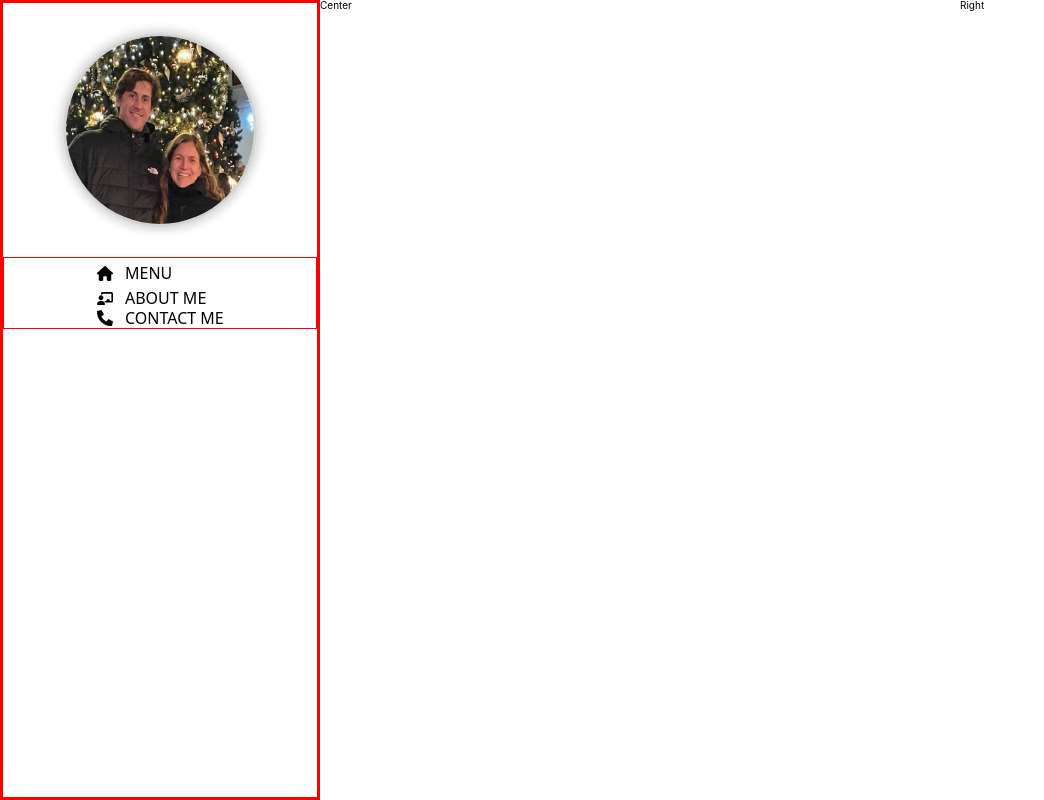
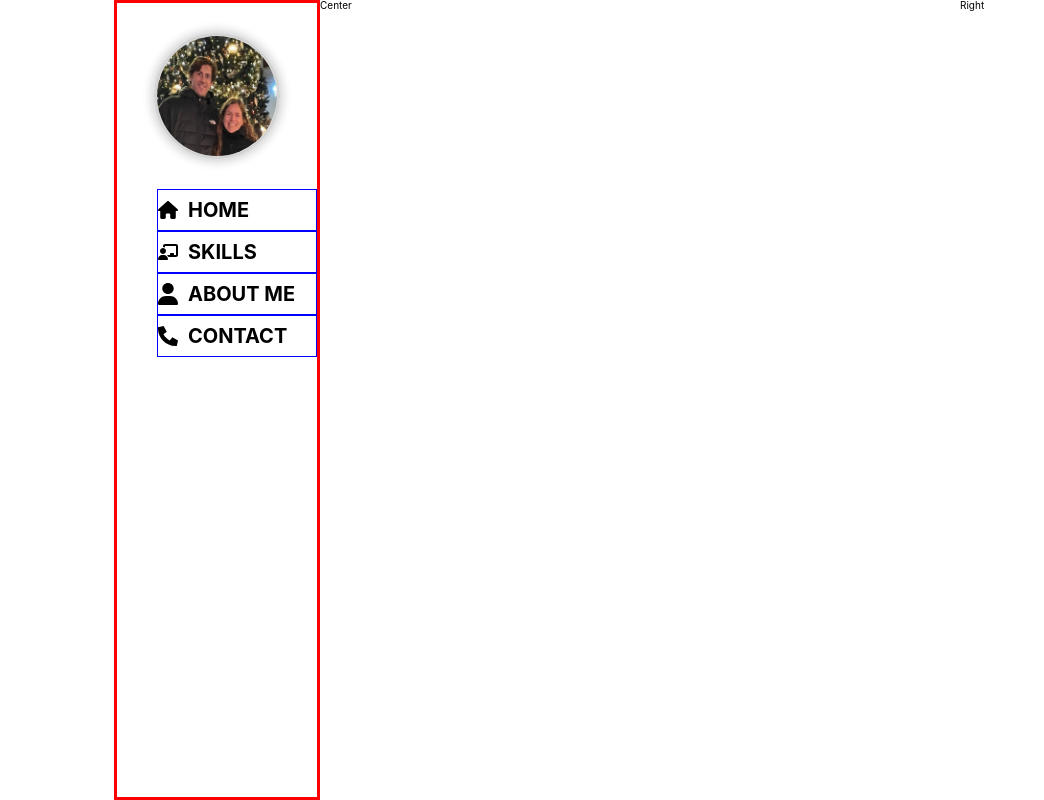
Before and after one commit to snieto10/sergiodevelops, a React (Create React App) app: page / in a window 1280 px wide. Shown: the whole page, without its empty margins (0-1044 px from the left). Built offline with nearby package versions, Linux system fonts and the light colour scheme.

Commit message:
menu component complete

```diff
--- a/src/App.css
+++ b/src/App.css
@@ -23,6 +23,8 @@ img {
 
 .grid_left {
   border: 3px solid red;
+  max-width: 200px;
+  margin-left: auto;
 }
 
 /* Images */
@@ -31,7 +33,7 @@ img {
   max-width: 60%;
   border-radius: 50%;
   border: 3px solid lightgrey;
-  margin: 3rem auto 1rem auto;
+  margin: 3rem auto 3rem auto;
   box-shadow: 0px 0px 10px 3px lightgray;
 }
 
@@ -47,54 +49,43 @@ img {
   align-items: center;
 }
 
-.container-flex-menu {
+.container-flexStart {
   display: flex;
   justify-content: center;
-  align-items: flex-start;
-  flex-direction: column;
-  margin-top: 2rem;
-  border: 1px solid red;
+  align-items: center;
 }
 
 /* Menu */
 
-.menu {
-  font-family: system-ui, -apple-system, BlinkMacSystemFont, "Segoe UI", Roboto,
-    Oxygen, Ubuntu, Cantarell, "Open Sans", "Helvetica Neue", sans-serif;
-  font-size: 1.6rem;
-  font-weight: normal;
-  display: flex;
-  align-items: center;
-}
-
-.menu_item {
-  display: inline-block;
-  margin-left: 1rem;
-  width: 100px;
-}
-
-.menu_item_2 {
-  display: flex;
-  justify-content: flex-start;
-  align-items: center;
-  width: 165px;
-  height: 30px;
+.menu_box {
+  border: 1px solid blue;
+  height: 40px;
 }
 
 .menu_icon {
-  display: inline-block;
+  height: 20px;
   width: 20px;
-  height: 20px;
 }
 
-.menu_icon_2 {
-  display: flex;
-  justify-content: center;
-  align-items: center;
-  width: 20px;
-  height: 20px;
+.menu_text {
+  display: none;
 }
 
-.menu-box {
-  margin: 0 auto;
+.menu_h3 {
+  margin-left: 1rem;
+  font-size: 2rem;
 }
+
+@media only screen and (min-width: 750px) {
+  .container-flexStart {
+    justify-content: flex-start;
+  }
+
+  .menu_box {
+    margin-left: 20%;
+  }
+
+  .menu_text {
+    display: block;
+  }
+}
--- a/src/components/Menu.jsx
+++ b/src/components/Menu.jsx
@@ -2,41 +2,44 @@ import userEvent from "@testing-library/user-event";
 import home from "../assets/icons/home.svg";
 import user from "../assets/icons/user.svg";
 import phone from "../assets/icons/phone.svg";
+import aboutme from "../assets/icons/aboutme.svg";
 
 function Menu() {
   return (
-    <div className="container-flex-menu">
-      <div className="menu-box">
-        <div className="menu">
-          <div className="menu_icon">
-            <div className="menu_icon_2">
-              <img className="img_icon" src={home} alt="" />
+    <>
+      <div className="container-flexStart menu_box">
+        <div className="container-flex menu_icon">
+          <img src={home} alt="home logo" />
+        </div>
+        <div className="container-flex menu_text">
+          <h3 className="menu_h3">HOME</h3>
         </div>
       </div>
-          <div className="menu_item">
-            <div className="menu_item_2">MENU</div>
+      <div className="container-flexStart menu_box">
+        <div className="container-flex menu_icon">
+          <img src={user} alt="skills" />
+        </div>
+        <div className="container-flex menu_text">
+          <h3 className="menu_h3">SKILLS</h3>
         </div>
       </div>
-        <div className="menu">
-          <div className="menu_icon">
-            <div className="menu_icon_2">
-              {" "}
-              <img className="img_icon" src={user} alt="" />
+      <div className="container-flexStart menu_box">
+        <div className="container-flex menu_icon">
+          <img src={aboutme} alt="home logo" />
+        </div>
+        <div className="container-flex menu_text">
+          <h3 className="menu_h3">ABOUT ME</h3>
         </div>
       </div>
-          <div className="menu_item">ABOUT ME</div>
+      <div className="container-flexStart menu_box">
+        <div className="container-flex menu_icon">
+          <img src={phone} alt="contact" />
         </div>
-        <div className="menu">
-          <div className="menu_icon">
-            <div className="menu_icon_2">
-              {" "}
-              <img className="img_icon" src={phone} alt="" />
+        <div className="container-flex menu_text">
+          <h3 className="menu_h3">CONTACT</h3>
         </div>
       </div>
-          <div className="menu_item">CONTACT ME</div>
-        </div>
-      </div>
-    </div>
+    </>
   );
 }
 
--- a/src/layout/right.jsx
+++ b/src/layout/right.jsx
@@ -1,5 +1,5 @@
 function Right() {
-  return <div>Right</div>;
+  return <div className="dis">Right</div>;
 }
 
 export default Right;
```
Also changed, not shown: practice.js (added, +11 -0 lines), src/assets/icons/aboutme.svg (added). Lines whose indentation alone changed are shown as unchanged.
